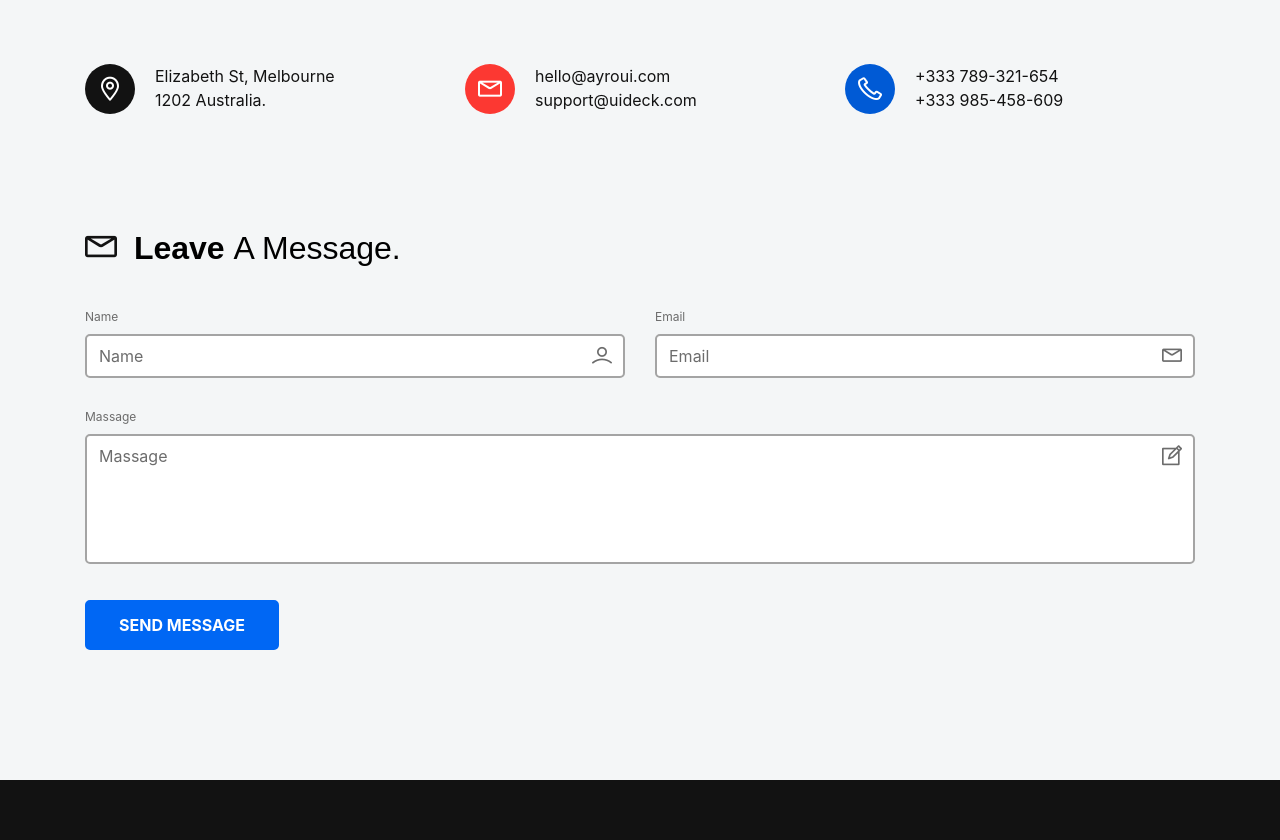
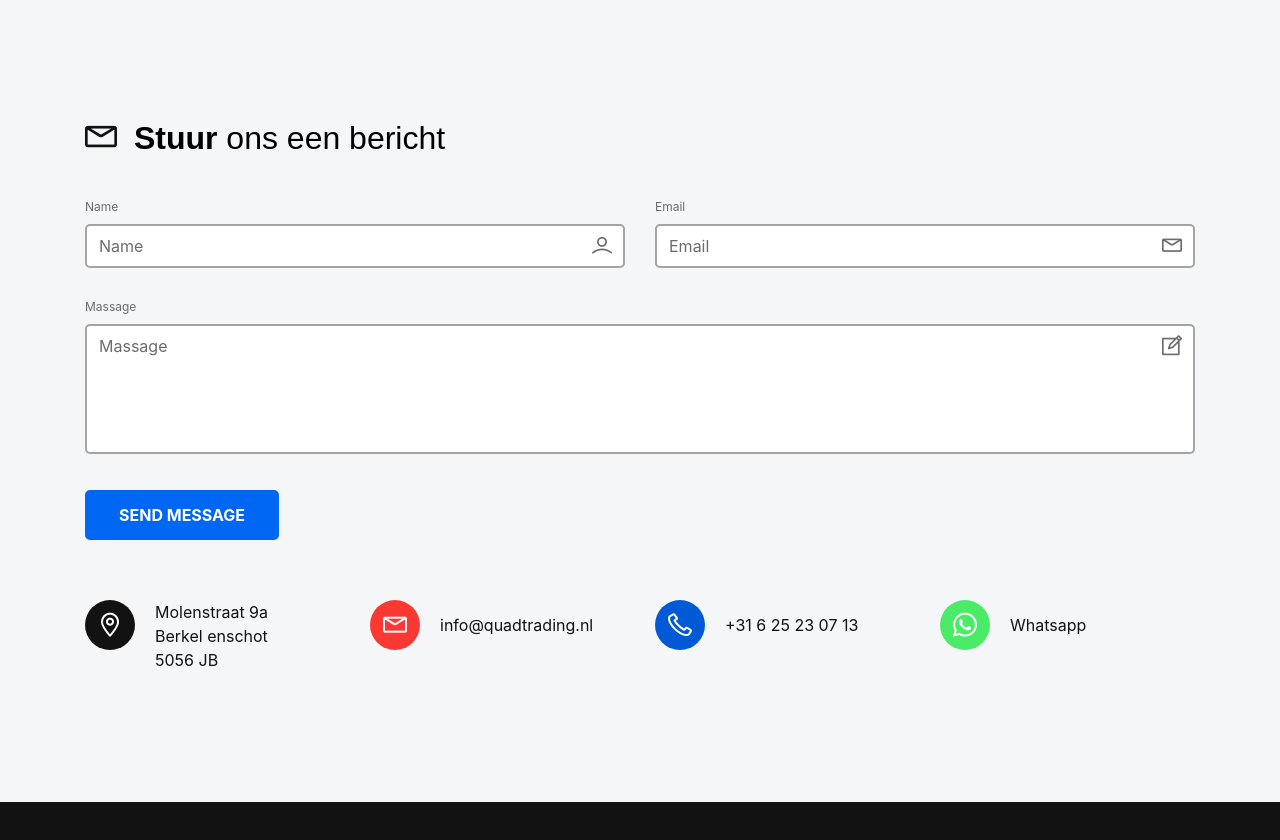
Before and after one commit to JimmyvanDelft/QuadTrading, a plain HTML site: page index.html in a window 1280 px wide. Shown: the part 4434-5274 px from the top of the page. Drawn offline with Linux system fonts and the light colour scheme.

Commit message:
Updated contact info

```diff
--- a/assets/css/style.css
+++ b/assets/css/style.css
@@ -3123,6 +3123,9 @@ p.form-message.success, p.form-message.error {
   background-color: #fc3832; }
 .contact-info .single-contact-info.contact-color-3 .contact-info-icon i {
   background-color: #005ad5; }
+.contact-info .single-contact-info.contact-color-4 .contact-info-icon i {
+  background-color: #4AEB67;
+}
 
 .contact-wrapper .contact-title {
   font-size: 32px;
--- a/index.html
+++ b/index.html
@@ -402,50 +402,14 @@
             <div class="row">
                 <div class="col-lg-12">
                     <div class="contact-map mt-30">
-                        <iframe id="gmap_canvas" src="https://maps.google.com/maps?q=Mission%20District%2C%20San%20Francisco%2C%20CA%2C%20USA&t=&z=13&ie=UTF8&iwloc=&output=embed" frameborder="0" scrolling="no" marginheight="0" marginwidth="0"></iframe>
+                        <iframe id="gmap_canvas" src="https://www.google.com/maps?q=Molenstraat%209a,%20Berkel-Enschot&output=embed" frameborder="0" scrolling="no" marginheight="0" marginwidth="0"></iframe>
                     </div> <!-- row -->
                 </div>
             </div> <!-- row -->
-            <div class="contact-info pt-30">
-                <div class="row">
-                    <div class="col-lg-4 col-md-6">
-                        <div class="single-contact-info contact-color-1 mt-30 d-flex ">
-                            <div class="contact-info-icon">
-                                <i class="lni lni-map-marker"></i>
-                            </div>
-                            <div class="contact-info-content media-body">
-                                <p class="text"> Elizabeth St, Melbourne<br>1202 Australia.</p>
-                            </div>
-                        </div> <!-- single contact info -->
-                    </div>
-                    <div class="col-lg-4 col-md-6">
-                        <div class="single-contact-info contact-color-2 mt-30 d-flex ">
-                            <div class="contact-info-icon">
-                                <i class="lni lni-envelope"></i>
-                            </div>
-                            <div class="contact-info-content media-body">
-                                <p class="text">hello@ayroui.com</p>
-                                <p class="text">support@uideck.com</p>
-                            </div>
-                        </div> <!-- single contact info -->
-                    </div>
-                    <div class="col-lg-4 col-md-6">
-                        <div class="single-contact-info contact-color-3 mt-30 d-flex ">
-                            <div class="contact-info-icon">
-                                <i class="lni lni-phone"></i>
-                            </div>
-                            <div class="contact-info-content media-body">
-                                <p class="text">+333 789-321-654</p>
-                                <p class="text">+333 985-458-609</p>
-                            </div>
-                        </div> <!-- single contact info -->
-                    </div>
-                </div> <!-- row -->
-            </div> <!-- contact info -->
             <div class="row">
                 <div class="col-lg-12">
                     <div class="contact-wrapper form-style-two pt-115">
-                        <h4 class="contact-title pb-10"><i class="lni lni-envelope"></i> Leave <span>A Message.</span></h4>
+                        <h4 class="contact-title pb-10"><i class="lni lni-envelope"></i> Stuur <span> ons een bericht</span></h4>
 
                         <form id="contact-form" action="assets/contact.php" method="post">
                             <div class="row">
@@ -487,6 +451,52 @@
                     </div> <!-- contact wrapper form -->
                 </div>
             </div> <!-- row -->
+            <div class="contact-info pt-30">
+                <div class="row">
+                    <div class="col-lg-3 col-md-6">
+                        <div class="single-contact-info contact-color-1 mt-30 d-flex ">
+                            <div class="contact-info-icon">
+                                <i class="lni lni-map-marker"></i>
+                            </div>
+                            <div class="contact-info-content media-body">
+                                <p class="text"> Molenstraat 9a <br> Berkel enschot <br>5056 JB</p>
+                            </div>
+                        </div> <!-- single contact info -->
+                    </div>
+                    <div class="col-lg-3 col-md-6">
+                        <div class="single-contact-info contact-color-2 mt-30 d-flex ">
+                            <div class="contact-info-icon">
+                                <i class="lni lni-envelope"></i>
+                            </div>
+                            <div class="contact-info-content media-body d-flex align-items-center">
+                                <p class="text">info@quadtrading.nl</p>
+                            </div>
+                        </div> <!-- single contact info -->
+                    </div>
+                    <div class="col-lg-3 col-md-6">
+                        <div class="single-contact-info contact-color-3 mt-30 d-flex ">
+                            <div class="contact-info-icon">
+                                <i class="lni lni-phone"></i>
+                            </div>
+                            <div class="contact-info-content media-body d-flex align-items-center">
+                                <p class="text">+31 6 25 23 07 13</p>
+                            </div>
+                        </div> <!-- single contact info -->
+                    </div>
+                    <div class="col-lg-3 col-md-6">
+                        <div class="single-contact-info contact-color-4 mt-30 d-flex">
+                            <a href="https://wa.me/31625230713" class="contact-info-icon">
+                                <i class="lni lni-whatsapp"></i>
+                            </a>
+                            <div class="contact-info-content media-body d-flex align-items-center">
+                                <a href="https://wa.me/31625230713">
+                                    <p class="text">Whatsapp</p>
+                                </a>
+                            </div>
+                        </div> <!-- single contact info -->
+                    </div>
+                </div> <!-- row -->
+            </div> <!-- contact info -->
         </div> <!-- container -->
     </section>
 
```
